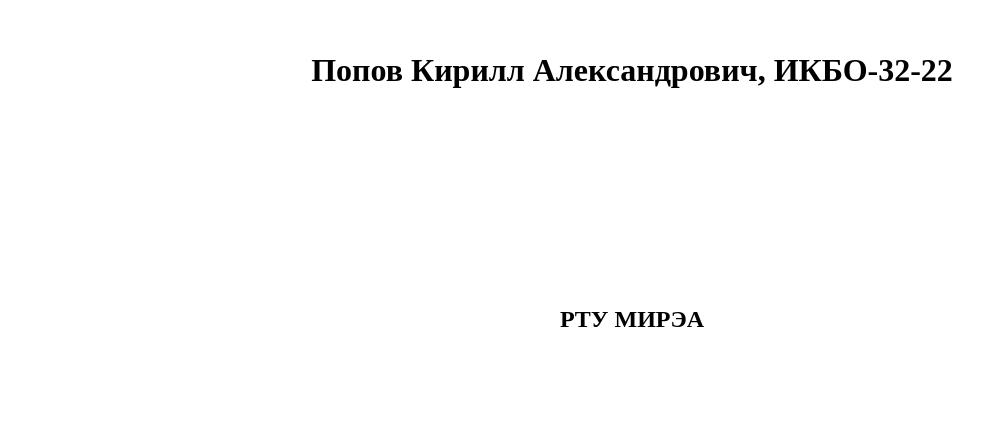
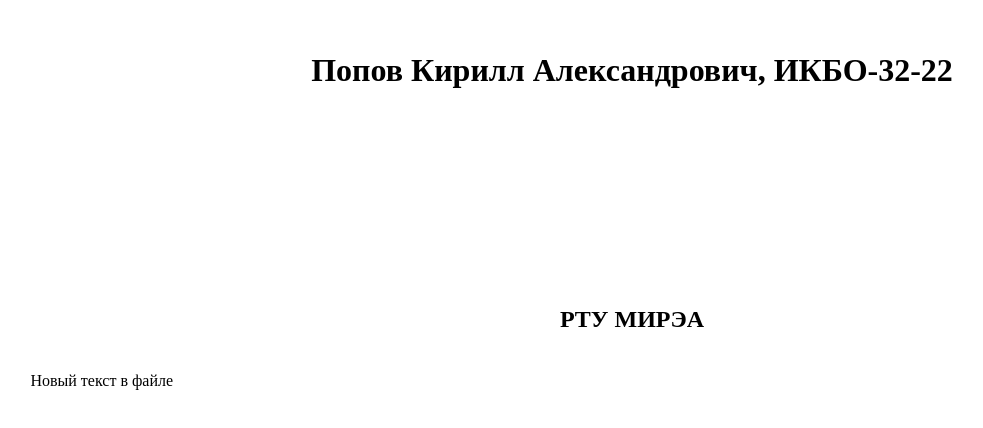
Before and after one commit to kirrrrik/trpp-project-sequel, a plain HTML site: page index.html in a window 1280 px wide. Shown: the part 166-594 px from the top of the page, without its empty margins (8-991 px from the left). Drawn offline with Linux system fonts and the light colour scheme.

Commit message:
index.html updated

```diff
--- a/index.html
+++ b/index.html
@@ -6,5 +6,6 @@
 <body>
 	<h1>Попов Кирилл Александрович, ИКБО-32-22</h1>
 	<h2>РТУ МИРЭА</h2>
+	<p>Новый текст в файле</p>
 </body>
 </html>
```
